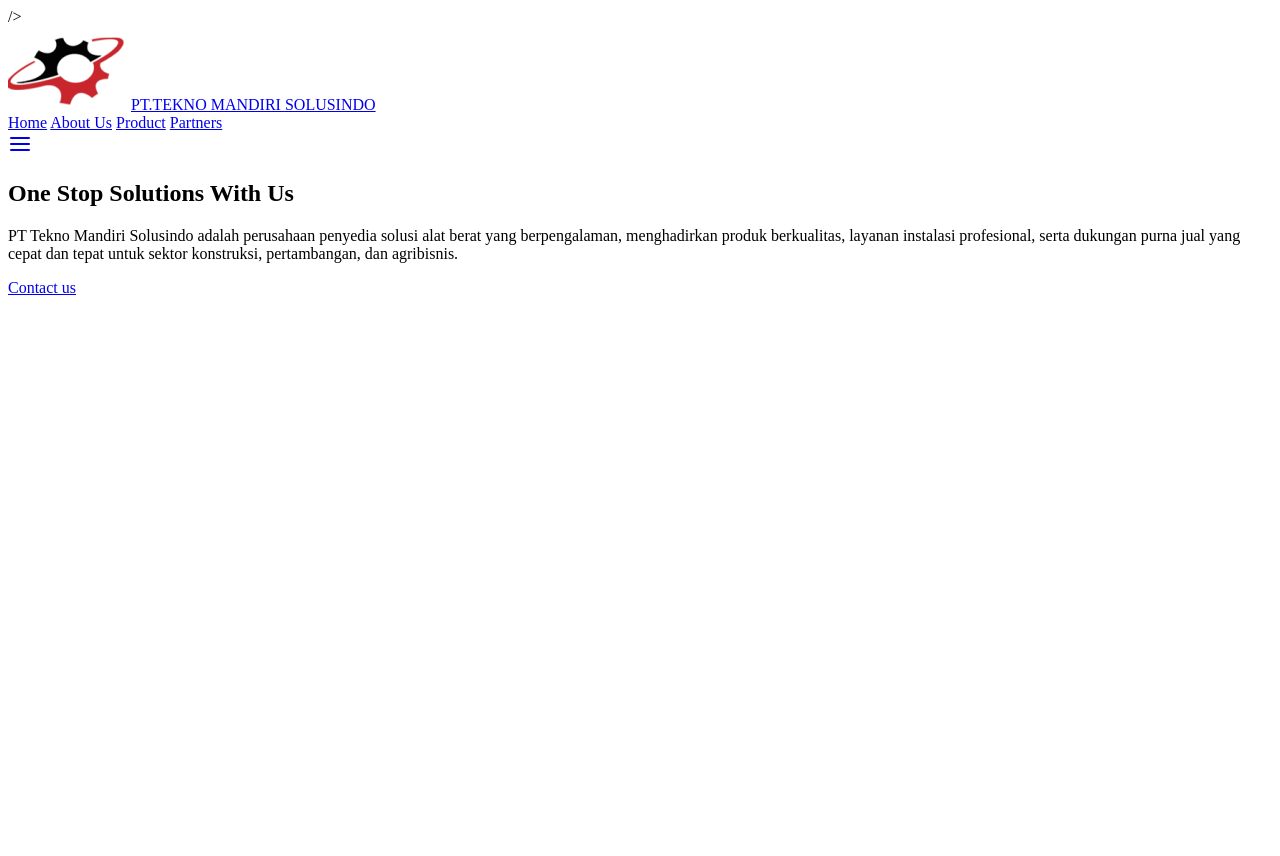
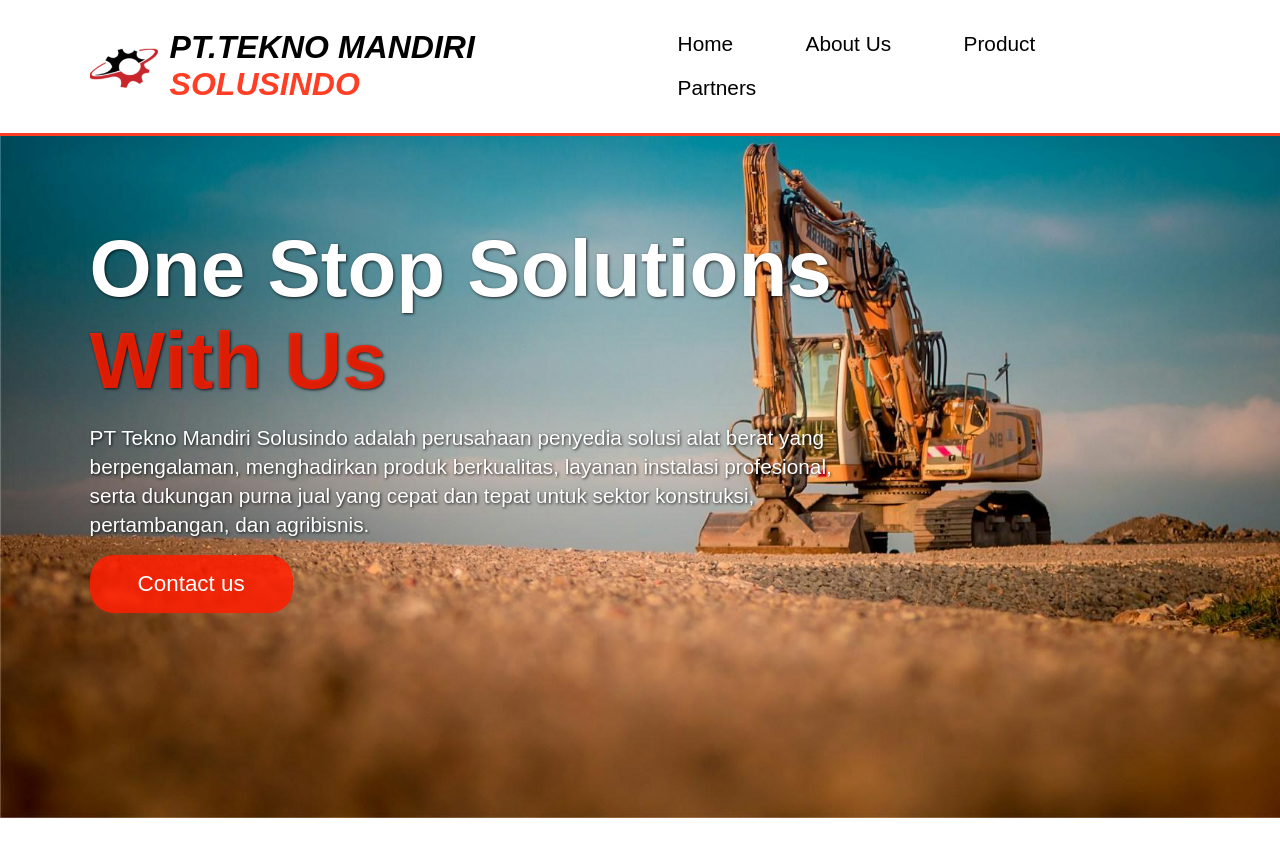
Before and after one commit to AnggaNugraha098/tekno-mandiri-solusindo, a plain HTML site: page index.html in a window 1280 px wide. Shown: the top 856 px of the page. Before the commit the page ends 800 px from the top, so only its background shows below. Drawn offline with nearby package versions, Linux system fonts and the light colour scheme; the site is published under a folder, as on GitHub Pages, so addresses that start at the root find nothing.

Commit message:
Semoga ini bisa

```diff
--- a/index.html
+++ b/index.html
@@ -19,7 +19,7 @@
     <!-- Feather Icons end-->
 
     <!-- My Css -->
-    <link rel="stylesheet" href="/style.css" />
+    <link rel="stylesheet" href="style.css" />
   </head>
   <body>
     <!-- Navbar Start -->
--- a/style.css
+++ b/style.css
@@ -84,7 +84,7 @@ body {
   min-height: 100vh;
   display: flex;
   align-items: center;
-  background-image: url("/header.jpg");
+  background-image: url("header.jpg");
   background-repeat: no-repeat;
   background-size: cover;
   position: relative;
```
